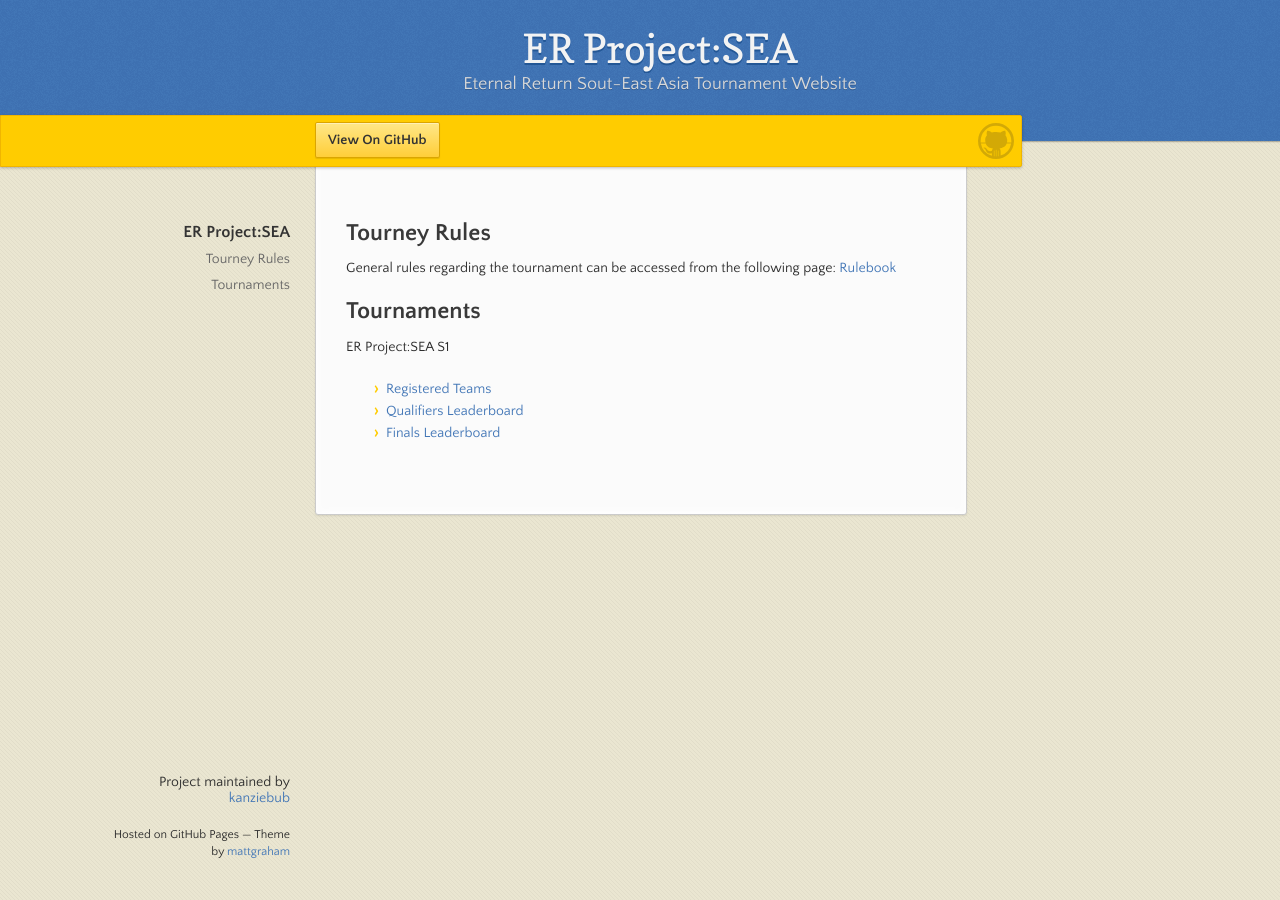
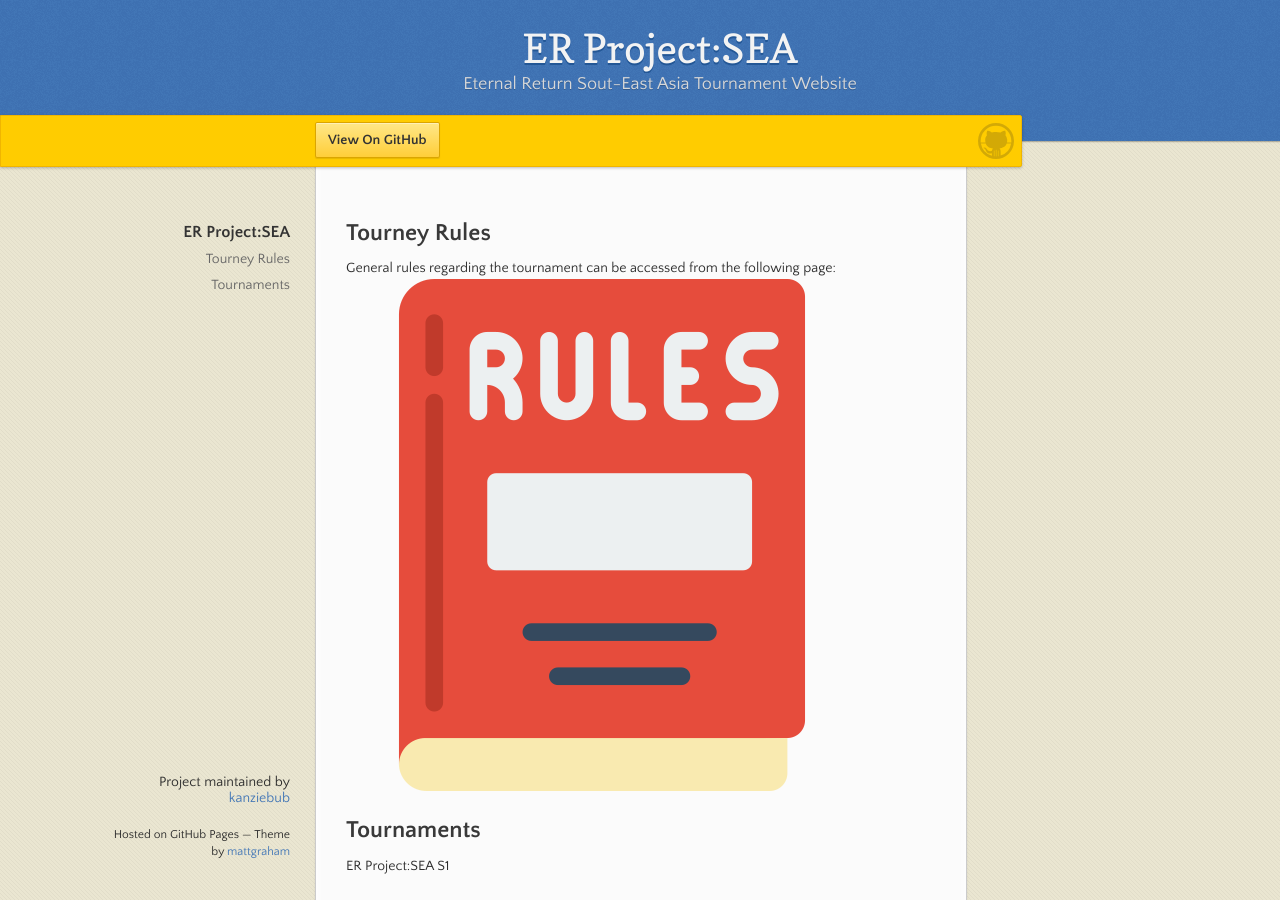
Before and after one commit to kanziebub/ProjectSEA, a Jekyll site: the page built from index.md, in a window 1280 px wide and 900 px high, scrolled down 697 px. Built offline with Jekyll 4.4.1, drawn with Linux system fonts in a browser that asks for light colours; our own code applies the rules of GitHub Pages for plain Markdown files.

Commit message:
mod/icon

```diff
--- a/index.md
+++ b/index.md
@@ -10,7 +10,8 @@
 
 ## Tourney Rules
 
-General rules regarding the tournament can be accessed from the following page: [Rulebook](./rulebook.html)
+General rules regarding the tournament can be accessed from the following page:
+[![Rulebook](https://kanziebub.github.io/ProjectSEA/assets/images/rulebook.png)](./rulebook.html)
 
 ## Tournaments
 
```
Also changed, not shown: assets/images/rulebook.png (added).
